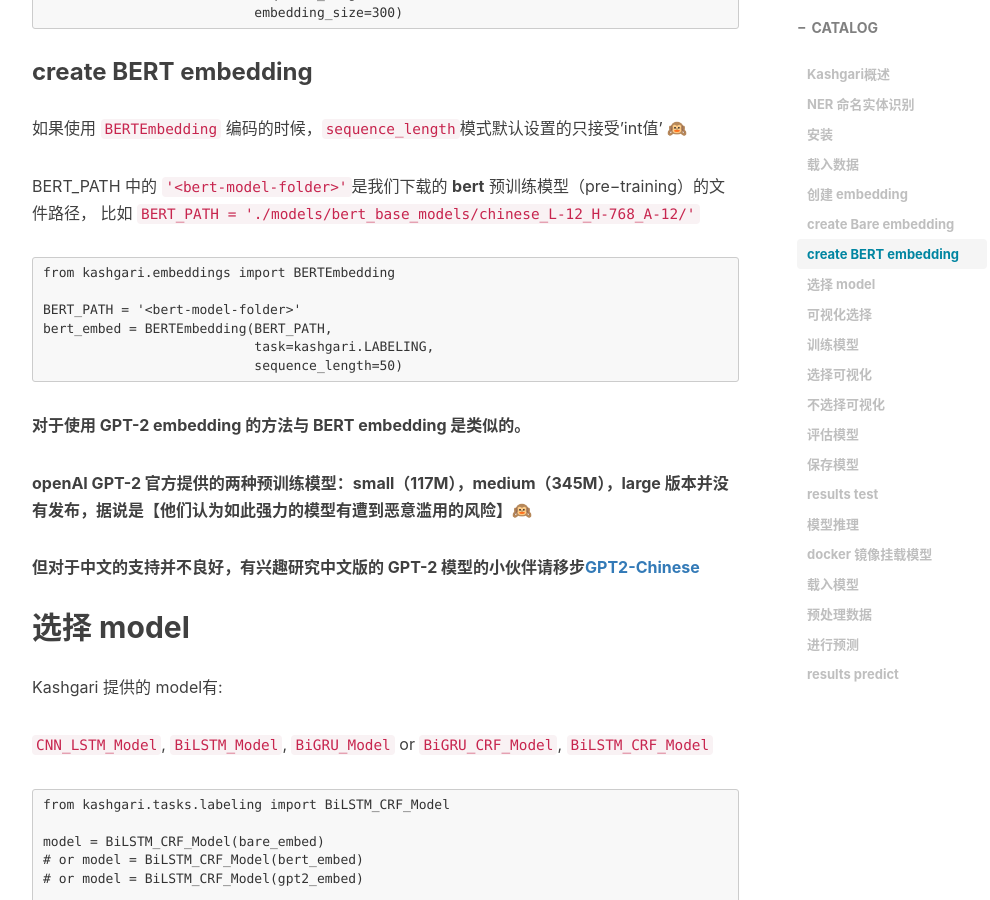
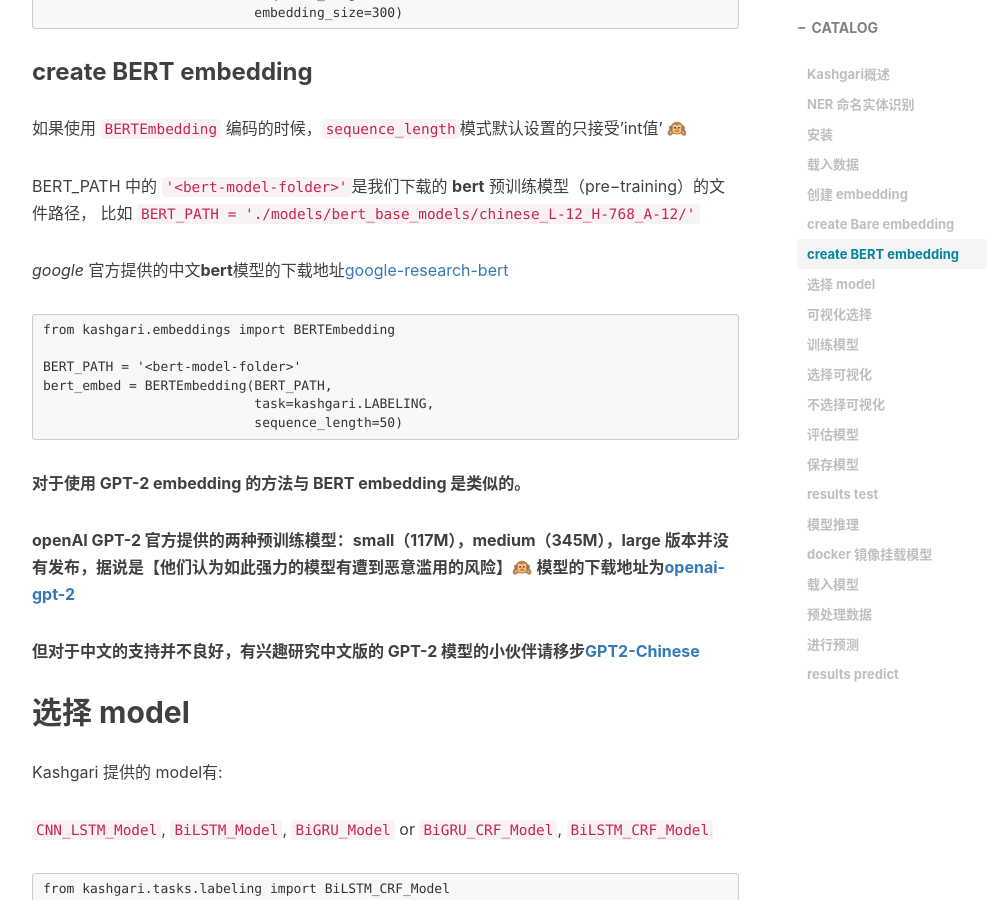
Before and after one commit to shfshf/shfshf.github.io, a Jekyll site: the page built from _posts/2019-12-26-Kashgari.md, in a window 1280 px wide and 900 px high, scrolled down 2608 px. Shown: the whole window, without its empty margins (233-1223 px from the left). Built offline with Jekyll 4.4.1, drawn with Linux system fonts in a browser that asks for light colours; nearby versions of some CDN libraries; comment, search, counter and statistics services are not loaded.

Commit message:
图片修改

````diff
--- a/_posts/2019-12-26-Kashgari.md
+++ b/_posts/2019-12-26-Kashgari.md
@@ -100,6 +100,8 @@ bare_embed = BareEmbedding(task=kashgari.LABELING,
 BERT_PATH 中的 `'<bert-model-folder>'`是我们下载的 **bert** 预训练模型（pre−training）的文件路径，
 比如 `BERT_PATH = './models/bert_base_models/chinese_L-12_H-768_A-12/'`
 
+*google* 官方提供的中文**bert**模型的下载地址[google-research-bert](https://github.com/google-research/bert)
+
 ```
 from kashgari.embeddings import BERTEmbedding
 
@@ -112,6 +114,7 @@ bert_embed = BERTEmbedding(BERT_PATH,
 __对于使用 GPT-2 embedding 的方法与 BERT embedding 是类似的。__
 
 __openAI GPT-2 官方提供的两种预训练模型：small（117M），medium（345M），large 版本并没有发布，据说是【他们认为如此强力的模型有遭到恶意滥用的风险】🙉__
+__模型的下载地址为[openai-gpt-2](https://github.com/openai/gpt-2/blob/master/download_model.py)__
 
 __但对于中文的支持并不良好，有兴趣研究中文版的 GPT-2 模型的小伙伴请移步[GPT2-Chinese](https://github.com/Morizeyao/GPT2-Chinese)__
 
````
